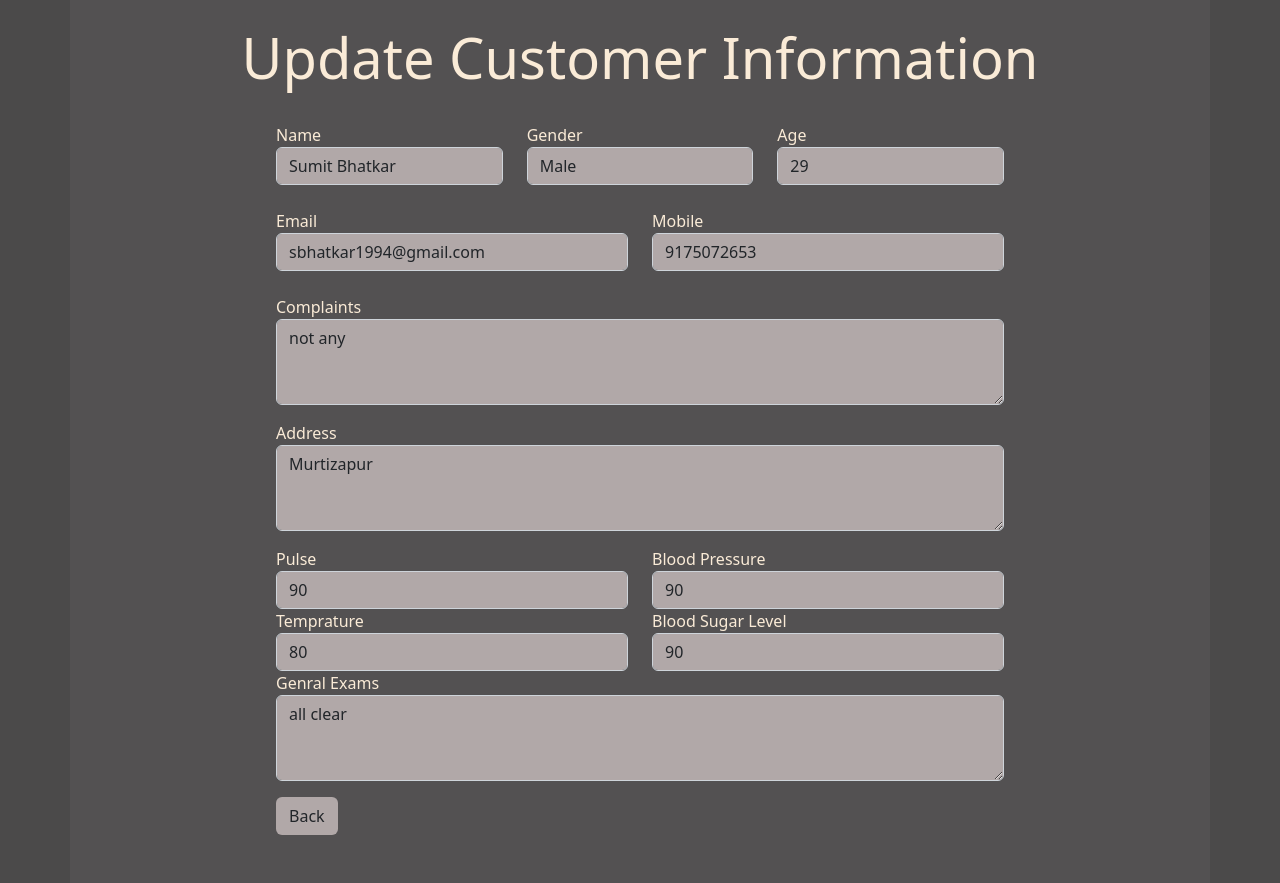
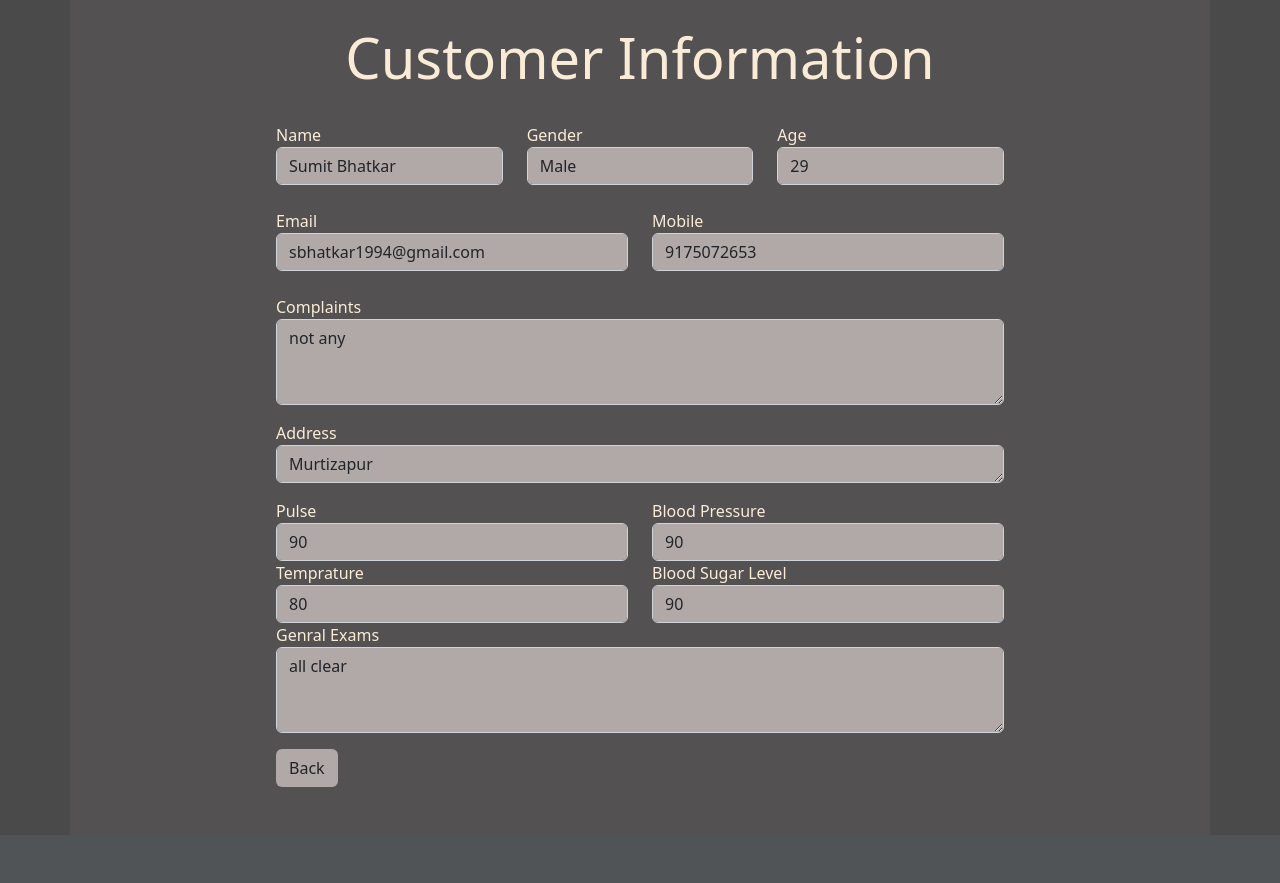
Before and after one commit to SumitDB/Hospital_project_patients, a Django app: page /customerall/2 in a window 1280 px wide. Shown: the part 56-939 px from the top of the page. After the commit the page ends 891 px from the top, so only its background shows below. Run offline with Django 4.2, Linux system fonts and the light colour scheme; a user stored in the database is signed in; data comes from the database, SQL or seed files in the repository; both versions use the stored data as it was after the commit; some libraries are stand-ins or nearby versions.

Commit message:
changes_minor

```diff
--- a/reg/forms.py
+++ b/reg/forms.py
@@ -38,7 +38,7 @@ class CustomerReg(forms.ModelForm):
             'gender': forms.Select(attrs={'class':'form-control'}),
             'email': forms.EmailInput(attrs={'class':'form-control'}),
             'mobile': forms.NumberInput(attrs={'class':'form-control'}),
-            'address': forms.Textarea(attrs={'class':'form-control',"rows":3, "cols":5}),
+            'address': forms.Textarea(attrs={'class':'form-control',"rows":1, "cols":5}),
             'city': forms.TextInput(attrs={'class':'form-control'}),
             'complaints': forms.Textarea(attrs={'class':'form-control',"rows":3, "cols":5}),
             'pulse': forms.TextInput(attrs={'class':'form-control'}),
--- a/reg/templates/reg/customer_all.html
+++ b/reg/templates/reg/customer_all.html
@@ -5,7 +5,7 @@
 <div class="jumbotron jumbotron-fluid jumbo-color">
     <div class="container">
         <br>
-        <h1 class="text-center display-4 font-weight-bold">Update Customer Information </h1>
+        <h1 class="text-center display-4 font-weight-bold">Customer Information </h1>
         <h6 class="lead text-center">
             {% if messages %}
             {% for message in messages %}
@@ -14,8 +14,7 @@
             </div>
             {% endfor %}
             {% endif %}
-        </h6>
-        <br>
+        </h6> <br>
         <div class="col-sm-8 offset-2">
             <form action="" method="POST">
                 {% csrf_token %}
@@ -27,7 +26,6 @@
                 <div class="row">
                     <div class="col-md-6">Email{{formm.email}}</div>
                     <div class="col-md-6">Mobile{{formm.mobile}}</div>
-
                 </div><br>
                 <div>
                     <p>Complaints{{formm.complaints}}</p>
@@ -40,15 +38,13 @@
                         <div class="col-md-6">Temprature {{formm.temprature}}</div>
                         <div class="col-md-6">Blood Sugar Level {{formm.blood_suger_level}}</div>
                     </div>
-
                     <p>Genral Exams {{formm.genral_exams}}</p>
                 </div>
             </form>
-            <div class=""><a  href="{% url 'customer' %}" class="btn tablecolor1" >Back</a></div>
+            <div><a  href="{% url 'customer' %}" class="btn tablecolor1" >Back</a></div>
             <br>
             <br>
         </div>
     </div>
 </div>
-
 {% endblock content %}
--- a/reg/templates/reg/profile.html
+++ b/reg/templates/reg/profile.html
@@ -39,7 +39,6 @@
                     <div class="row">
                         <div class="col-md-6">Email{{formm.email}}</div>
                         <div class="col-md-6">Mobile{{formm.mobile}}</div>
-
                     </div><br>
                     <div>
                         <p>Complaints{{formm.complaints}}</p>
@@ -52,10 +51,9 @@
                             <div class="col-md-6">Temprature {{formm.temprature}}</div>
                             <div class="col-md-6">Blood Sugar Level {{formm.blood_suger_level}}</div>
                         </div>
-
                         <p>Genral Exams {{formm.genral_exams}}</p>
                     </div>
-                    <input type="submit" class="btn btnnn" value="Add">
+                    <input type="submit" class="btn tablecolor2" value="Add">
                     <br> <br>
                     <h6 class="lead text-center">
                         {% if messages %}
--- a/reg/views.py
+++ b/reg/views.py
@@ -1,4 +1,3 @@
-
 from django.contrib.auth.models import User
 from django.http import HttpResponseRedirect
 from django.shortcuts import render, get_object_or_404
@@ -17,7 +16,6 @@ def Sign_up(request):
     else:
         fm = SignUpForm()
     return render (request, 'reg/signup.html',{'form':fm})
-
 
 #Login View
 def User_login(request):
@@ -52,9 +50,9 @@ def User_profile(request):
                 com = fmm.cleaned_data['complaints']
                 pl = fmm.cleaned_data['pulse']
                 bp = fmm.cleaned_data['blood_pressure']
-                bsl =fmm.cleaned_data['blood_suger_level']
+                bsl = fmm.cleaned_data['blood_suger_level']
                 temp = fmm.cleaned_data['temprature']
-                gex =fmm.cleaned_data['genral_exams']
+                gex = fmm.cleaned_data['genral_exams']
                 ct = fmm.cleaned_data['city']
                 reg = Customer( name=nm, age=ag, gender=ge, email=em, mobile=mb, address=ad, complaints=com, pulse=pl, blood_pressure=bp,
                 blood_suger_level=bsl,genral_exams=gex,city=ct,temprature=temp)
```
Also changed, not shown: db.sqlite3.
